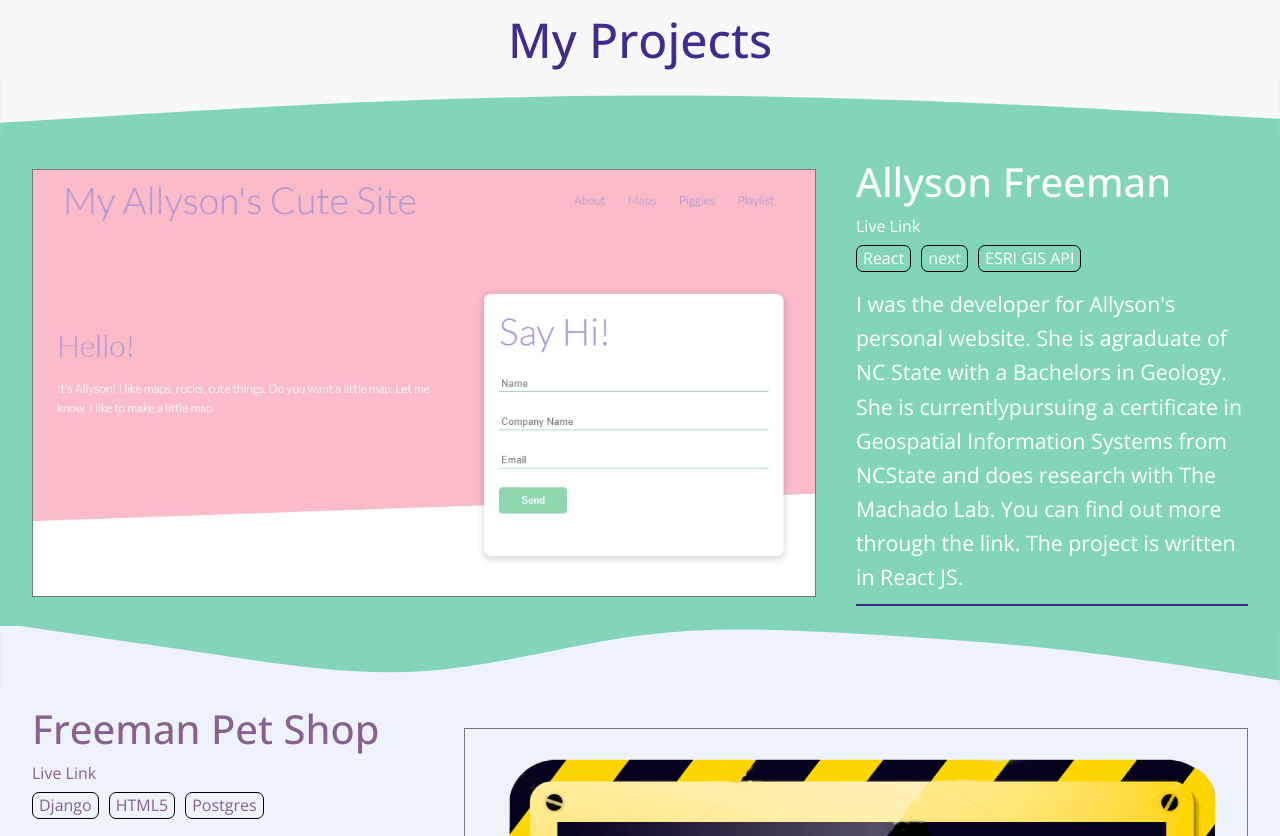
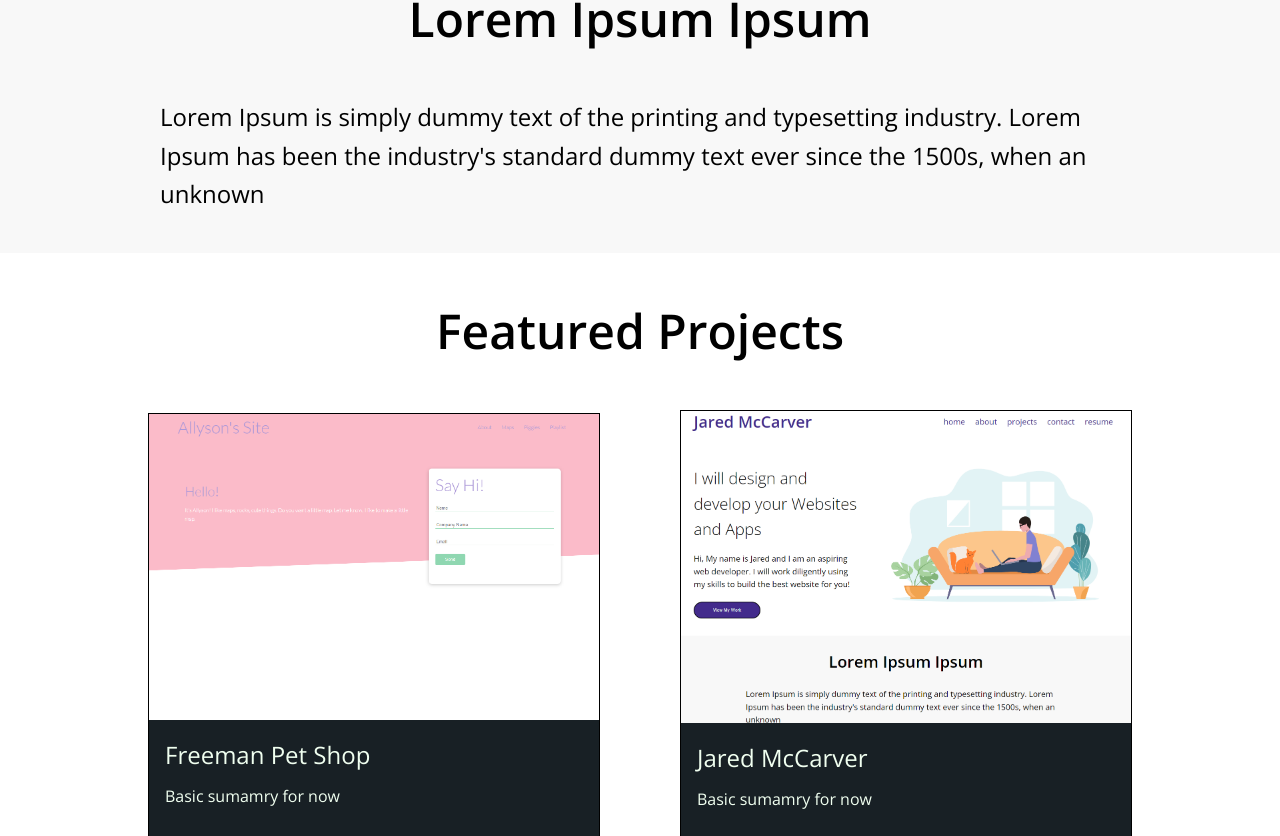
Before and after one commit to jsmccarver/Jared-Porfolio, a Next.js app: page / in a window 1280 px wide. Shown: the part 704-1540 px from the top of the page. Built offline with nearby package versions, Linux system fonts and the light colour scheme.

Commit message:
Ton of structural changes. I didn't map it out well

```diff
--- a/Components/Header.js
+++ b/Components/Header.js
@@ -42,7 +42,7 @@ function Header() {
               </Link>
             </li>
             <li>
-              <Link href="/#projects">
+              <Link href="./projects">
                 <a>
                   <h3>projects</h3>
                 </a>
--- a/pages/index.js
+++ b/pages/index.js
@@ -1,8 +1,24 @@
 import Head from "next/head";
 import Styles from "../styles/Home.module.css";
-import ProjectList from "../Components/ProjectList";
 import Link from "next/link";
 export default function Home() {
+  const Projects = [
+    {
+      Name: "Freeman Pet Shop",
+      Link: "https://jmccarver.com/projects",
+      img: "./Allyson_site_thumb.png",
+    },
+    {
+      Name: "Jared McCarver",
+      Link: "https://allysonfreeman.com/",
+      img: "./Jared_site_thumb.png",
+    },
+    {
+      Name: "Allyson Freeman",
+      Link: "https://allysonfreeman.com/",
+      img: "./Allyson_site_thumb.png",
+    },
+  ];
   return (
     <>
       <Head>
@@ -33,133 +49,31 @@ export default function Home() {
               </div>
             </div>
           </div>
-          <div id="projects">
-            <ProjectList />
+          <div className={Styles.BriefIntro}>
+            <h1>Lorem Ipsum Ipsum</h1>
+            <h3>
+              Lorem Ipsum is simply dummy text of the printing and typesetting
+              industry. Lorem Ipsum has been the industry's standard dummy text
+              ever since the 1500s, when an unknown
+            </h3>
           </div>
-          {/*  <div className={Styles.contactwrapper} id="contact">
-            <h1>Contact Me</h1>
-            <div className={Styles.contact}>
-              <div className={Styles.contacttext}>
-                <h3>Send Me A Message</h3>
-                <p>
-                  Do you have an interest in Web Design or are looking to build
-                  you own website. Drop me a message and we can set up a time to
-                  chat!
-                </p>
-                <ul>
-                  <li>
-                    <svg
-                      xmlns="http://www.w3.org/2000/svg"
-                      width={44}
-                      height={44}
-                      viewBox="0 0 24 24"
-                      strokeWidth="1.5"
-                      stroke="#432b8c"
-                      fill="none"
-                      strokeLinecap="round"
-                      strokeLinejoin="round"
-                    >
-                      <path stroke="none" d="M0 0h24v24H0z" fill="none" />
-                      <rect x={4} y={4} width={16} height={16} rx={2} />
-                      <path d="M4 13h3l3 3h4l3 -3h3" />
-                    </svg>
-                    <h3>jared.mccarver@gmail.com</h3>
-                  </li>
-                  <li>
-                    <svg
-                      xmlns="http://www.w3.org/2000/svg"
-                      width={44}
-                      height={44}
-                      viewBox="0 0 24 24"
-                      strokeWidth="1.5"
-                      stroke="#432b8c"
-                      fill="none"
-                      strokeLinecap="round"
-                      strokeLinejoin="round"
-                    >
-                      <path stroke="none" d="M0 0h24v24H0z" fill="none" />
-                      <path d="M11 3h10v8h-3l-4 2v-2h-3z" />
-                      <path d="M15 16v4a1 1 0 0 1 -1 1h-8a1 1 0 0 1 -1 -1v-14a1 1 0 0 1 1 -1h2" />
-                      <path d="M10 18v.01" />
-                    </svg>
-                    <h3>+1 801-717-0609</h3>
-                  </li>
-                  <li>
-                    <svg
-                      xmlns="http://www.w3.org/2000/svg"
-                      width={44}
-                      height={44}
-                      viewBox="0 0 24 24"
-                      strokeWidth="1.5"
-                      stroke="#432b8c"
-                      fill="none"
-                      strokeLinecap="round"
-                      strokeLinejoin="round"
-                    >
-                      <path stroke="none" d="M0 0h24v24H0z" fill="none" />
-                      <path d="M10.828 9.828a4 4 0 1 0 -5.656 0l2.828 2.829l2.828 -2.829z" />
-                      <line x1={8} y1={7} x2={8} y2="7.01" />
-                      <path d="M18.828 17.828a4 4 0 1 0 -5.656 0l2.828 2.829l2.828 -2.829z" />
-                      <line x1={16} y1={15} x2={16} y2="15.01" />
-                    </svg>
-                    <h3>Wake Forest, North Carolina, USA</h3>
-                  </li>
-                </ul>
-              </div>
-
-              <form
-                className={Styles.contactform}
-                action="https://submit-form.com/QObGMX5B"
-              >
-                <div className={Styles.contactinputs}>
-                  <input
-                    type="hidden"
-                    name="_redirect"
-                    value="https://localhost:3000/thanks"
-                  />
-                  <input
-                    type="text"
-                    id="name"
-                    name="name"
-                    placeholder="Jared McCarver"
-                    required=""
-                  />
-                  <input
-                    type="tel"
-                    id="tel"
-                    name="tel"
-                    placeholder="Phone Number"
-                    required=""
-                  />
-                  <input
-                    type="email"
-                    id="email"
-                    name="email"
-                    placeholder="email@example.com"
-                    required=""
-                  />
+          <div className={Styles.FeaturedProjects}>
+            <h1>Featured Projects</h1>
+            <div className={Styles.Cards}>
+              {Projects.map((Project) => (
+                <div className={Styles.Project}>
+                  <img src={Project.img}></img>
+                  <div className={Styles["Project-text"]}>
+                    <a href={Project.Link}>
+                      <h3>{Project.Name}</h3>
+                    </a>
+                    <p>Basic sumamry for now</p>
+                  </div>
                 </div>
-                <div className={Styles.messagebox}>
-                  <textarea
-                    id="message"
-                    name="message"
-                    placeholder="Please enter your message..."
-                    required=""
-                  ></textarea>
-                </div>
-                <button
-                  type="submit"
-                  onClick={(e) => {
-                    e.preventDefault();
-                  }}
-                  className={Styles.button}
-                >
-                  Send Request &#8594;
-                </button>
-              </form>
+              ))}
             </div>
-          </div>*/}
-          y
+            <button>All Projects</button>
+          </div>
         </div>
       </main>
     </>
--- a/Components/ProjectList.js
+++ b/pages/projects.js
@@ -1,24 +1,13 @@
-import Styles from "./styles/ProjectList.module.css";
+import Styles from "../styles/ProjectList.module.css";
 
 const ProjectList = () => {
   const Projects = [
     {
-      Name: "Allyson Freeman",
-      Link: "https://allysonfreeman.com/",
-      Programs: [{ name: "React" }, { name: "next" }, { name: "ESRI GIS API" }],
-      Color: "#82D4BB",
-      TextColor: "white",
-      img: "./Allyson_site.jpg",
-      wave: "spacer spacer2",
-      Description:
-        "I was the developer for Allyson's personal website. She is agraduate of NC State with a Bachelors in Geology. She is currentlypursuing a certificate in Geospatial Information Systems from NCState and does research with The Machado Lab. You can find out more through the link. The project is written in React JS.",
-    },
-    {
       Name: "Freeman Pet Shop",
       Link: "https://jmccarver.com/projects",
       Programs: [{ name: "Django" }, { name: "HTML5" }, { name: "Postgres" }],
-      Color: "#edf2fb",
-      TextColor: "#89608E",
+      Color: "#0f182b",
+      TextColor: "honeydew",
       wave: "spacer spacer4",
       img: "./Under-Construction-Sign.png",
       Description:
@@ -29,18 +18,32 @@ const ProjectList = () => {
       Link: "https://allysonfreeman.com/",
       Programs: [{ name: "React" }, { name: "next" }],
       Color: "#eddcd2",
-      TextColor: "#7E7F9A",
+      TextColor: "black",
       wave: "spacer spacer5",
       img: "./Jared_site.png",
       Description:
         "This is my personal webpage. I created it using React and Next JS. ",
     },
+    {
+      Name: "Allyson Freeman",
+      Link: "https://allysonfreeman.com/",
+      Programs: [{ name: "React" }, { name: "next" }, { name: "ESRI GIS API" }],
+      Color: "#432b8c",
+      TextColor: "white",
+      img: "./Allyson_site.jpg",
+      wave: "spacer spacer2",
+      Description:
+        "I was the developer for Allyson's personal website. She is agraduate of NC State with a Bachelors in Geology. She is currentlypursuing a certificate in Geospatial Information Systems from NCState and does research with The Machado Lab. You can find out more through the link. The project is written in React JS.",
+    },
+
+
   ];
   return (
     <div className={Styles.projects}>
-      <div className={"spacer spacer1"} />
-      <h1>My Projects</h1>
-      <div className={"spacer spacer3"} />
+      {/* <div className={"spacer spacer1"} /> */}
+      <h1>My Projects.</h1>
+      <h3>A collection of my projects utilizing Front-End and Back-End Technolgies.</h3>
+      {/* <div className={"spacer spacer3"} */}
       {Projects.map((Project) => (
         <>
           <section
@@ -55,8 +58,7 @@ const ProjectList = () => {
                 </a>
                 <ul className={Styles.Programs}>
                   {Project.Programs.map((Program) => (
-                    <li style={{ color: Project.TextColor }}>
-                      {" "}
+                    <li style={{ color: Project.TextColor, borderColor: Project.TextColor }}>
                       {Program.name}
                     </li>
                   ))}
@@ -70,9 +72,12 @@ const ProjectList = () => {
               </div>
             </div>
           </section>
-          <div className={Project.wave} />
+           {/*<div className={Project.wave} />*/}
         </>
       ))}
+      <button>
+        All Projects
+      </button>
     </div>
   );
 };
--- a/styles/Home.module.css
+++ b/styles/Home.module.css
@@ -53,86 +53,69 @@
 .Intro-text div:first-of-type button {
   margin: 15px 0px;
 }
-.contactwrapper {
-  text-align: center;
-}
-.contact {
-  display: grid;
-  grid-template-columns: 1fr 1fr;
-  max-width: 1325px;
-  gap: 0px 50px;
-  margin: 30px auto;
-  align-items: center;
-  justify-content: left;
-}
-.contacttext {
+.BriefIntro {
   display: flex;
   flex-direction: column;
-  justify-self: left;
-  align-self: flex-start;
-  text-align: left;
+  align-items: center;
+  justify-content: center;
+  padding: 1.25rem;
+  background-color: #f8f8f8;
 }
-.contacttext h3 {
-  font-size: 22px;
-  margin-bottom: 15px;
+.BriefIntro h1,
+.BriefIntro h3 {
+  max-width: 1000px;
+  color: black;
+  padding: 1.25rem !important;
 }
-.contacttext p {
-  font-size: 16px;
-  margin: 10px 0px;
+.FeaturedProjects {
+  display: flex;
+  flex-direction: column;
+  align-items: center;
+  justify-content: center;
+  padding: 1.25rem;
+  background-color: white;
 }
-.contacttext ul li {
+.FeaturedProjects h1 {
+  max-width: 1000px;
+  color: black;
+  padding: 1.25rem;
+}
+.Cards {
   display: flex;
   flex-direction: row;
+  padding-top: 1.25rem;
+  padding-bottom: 1.25rem;
+  flex-wrap: wrap;
   align-items: center;
-  justify-content: left;
-  margin: 15px 0px;
+  justify-content: center;
+  gap: 5rem;
+  width: 100%;
 }
-.contacttext ul li svg {
-  margin-right: 15px;
-}
-.contactform {
-  display: grid;
-  gap: 0px 0px;
-  grid-template-columns: 1fr 2fr;
-}
-.contactinputs {
+.Project {
   display: flex;
   flex-direction: column;
+  border: 1px black solid;
+  background-color: #182025;
 }
-.contactinputs input,
-.contactform button {
-  margin: 10px 0px;
-  height: 45px;
-  width: 250px;
-  border: 1px black solid;
-  border-radius: 10px;
-  text-align: center;
-  background-color: #f4f4f4;
+.Project h3,
+.Project p {
+  color: honeydew !important;
 }
-.contactform button {
-  background-color: #432b8c;
-  color: honeydew;
+.Project-text {
+  padding: 1rem;
 }
-.contactform button:hover {
+.Project img {
+  width: 450px;
+
+}
+.FeaturedProjects button{
+  margin: 1.25rem;
+  padding: .75rem 1.25rem;;
+  background-color: white;
+  border: black 2px solid;
   cursor: pointer;
-  background-color: #331f70;
 }
-.messagebox {
-  margin: 10px 0px;
-  justify-self: center;
-}
-.messagebox textarea {
-  width: 350px;
-  max-width: 350px;
-  min-width: 350px;
-  height: 100%;
-  max-height: 300px;
-  border: 1px black solid;
-  border-radius: 10px;
-  text-align: center;
-  padding: 5px;
-  background-color: #f4f4f4;
-}
+
 @media screen and (max-width: 1200px) {
   .Intro-text h1 {
     font-size: 2.5rem;
@@ -171,34 +154,8 @@
   .Intro-text div:first-of-type {
     align-items: center;
   }
-  .contact {
-    grid-template-columns: 1fr;
-    padding: 0 5px;
-  }
-  .contacttext {
-    text-align: center;
-  }
-  .contactform {
-    justify-self: center;
-    grid-template-columns: 1fr;
-  }
-  .contactinputs input,
-  .contactform button {
-    width: 350px;
-  }
-  .contacttext ul li {
-    margin: 0 30px;
-    display: flex;
-    text-align: left;
-  }
+  .Project img {
+    width: 90vw;
 
-  .contacttext ul li svg {
-    align-self: right;
-    justify-content: end;
-    justify-items: end;
-    justify-self: end;
-  }
-  .messagebox textarea {
-    min-width: 0px !important;
   }
 }
--- a/Components/styles/ProjectList.module.css
+++ b/styles/ProjectList.module.css
@@ -5,10 +5,11 @@
   display: flex;
   flex-direction: column;
   align-items: center;
-  background-color: #f8f8f8;
+  background-color: white;
 }
 .Project {
   padding: 25px 15vw !important;
+
 }
 .ProjectWrapper {
   grid-template-columns: 1fr 2fr;
@@ -26,6 +27,7 @@
   display: flex;
   flex-wrap: wrap;
   flex-direction: row;
+
 }
 .Programs li {
   margin: 5px 10px 5px 0px;
@@ -42,11 +44,10 @@
   margin: 0px !important;
   border-bottom: 0px solid #432b8cff !important;
   flex-direction: column;
-  align-items: flex-start !important;
+  align-self: center;
 }
 .description p {
   padding-bottom: 10px;
-  border-bottom: 2px solid #432b8cff !important;
 }
 .description p {
   font-size: 16pt;
@@ -66,6 +67,7 @@
   padding: 0px;
   border: rgb(121, 121, 121) 1px solid;
 }
+
 @media screen and (max-width: 1650px) {
   .Project {
     padding: 10px 2.5vw !important;
--- a/styles/globals.css
+++ b/styles/globals.css
@@ -42,9 +42,12 @@ a {
 a:hover {
   cursor: pointer;
 }
-
-h1,
-h2 {
+h1{
+  font-size: 3rem;
+  font-weight: 600 ;
+  color: #432b8c;
+}
+h2{
   font-size: 3rem;
   color: #432b8c;
   font-weight: 500;
@@ -81,6 +84,7 @@ img {
 .spacer {
   aspect-ratio: 1050/50;
   width: 100%;
+  height: 100%s;
   background-repeat: no-repeat;
   background-position: center;
   background-color: transparent;
```
Also changed, not shown: Components/styles/Header.module.css (+7 -2 lines), public/Allyson_site_thumb.png (added), public/jared_site_thumb.png (added).
